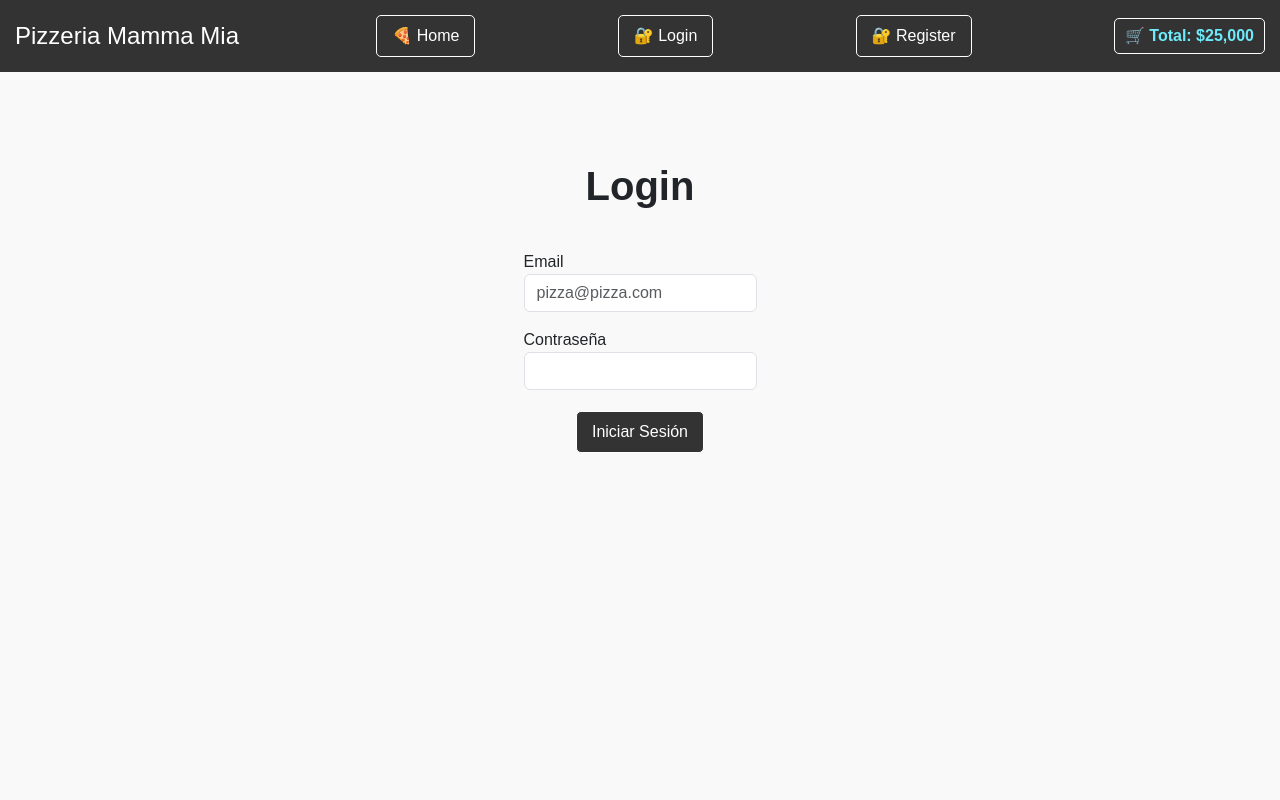
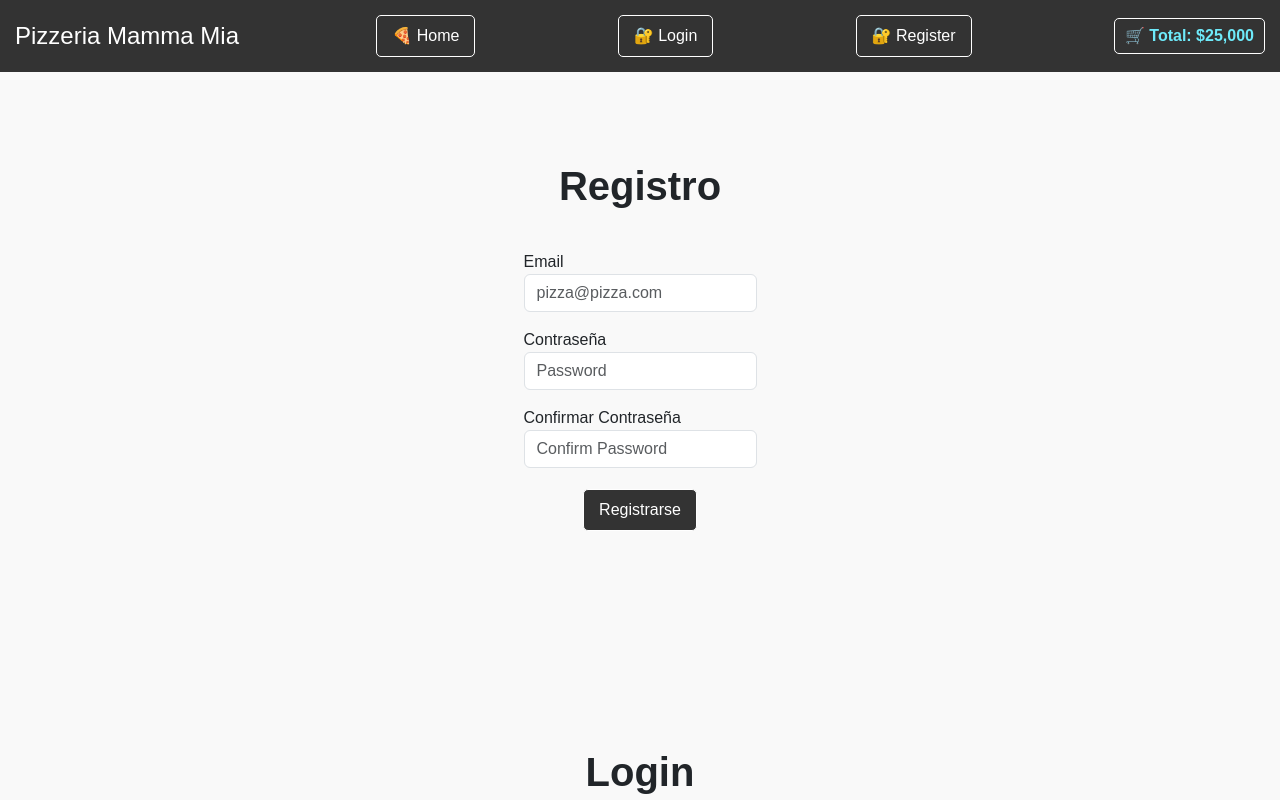
Before and after one commit to Citlali-CodeJS/Pizzeria-mamma-mia, a React (Vite) app in the folder pizzeria-mamma-mia/: page / in a window 1280 px wide. Shown: the top 800 px of the page. Built offline with nearby package versions, Linux system fonts and the light colour scheme.

Commit message:
Agregar Login y Register

```diff
--- a/pizzeria-mamma-mia/src/App.jsx
+++ b/pizzeria-mamma-mia/src/App.jsx
@@ -14,7 +14,7 @@ function App() {
     <div>
       <Navbar />
       {/*<Home />*/}
-      {/*<Register />*/}
+      <Register />
      < Login/>
     </div>
   )
--- a/pizzeria-mamma-mia/src/components/Login.jsx
+++ b/pizzeria-mamma-mia/src/components/Login.jsx
@@ -52,6 +52,7 @@ const  Login = () => {
               type="password"
               className="form-control"
               id="password"
+              placeholder='Password'
               value={password}
               onChange={(e) => setPassword(e.target.value)}
             />
--- a/pizzeria-mamma-mia/src/components/Register.jsx
+++ b/pizzeria-mamma-mia/src/components/Register.jsx
@@ -59,6 +59,7 @@ const Register = () => {
             type="password"
             className="form-control"
             id="password"
+            placeholder='Password'
             value={password}
             onChange={(e) => setPassword(e.target.value)}
           />
@@ -69,6 +70,7 @@ const Register = () => {
             type="password"
             className="form-control"
             id="confirmPassword"
+            placeholder='Confirm Password'
             value={confirmPassword}
             onChange={(e) => setConfirmPassword(e.target.value)}
           />
```
